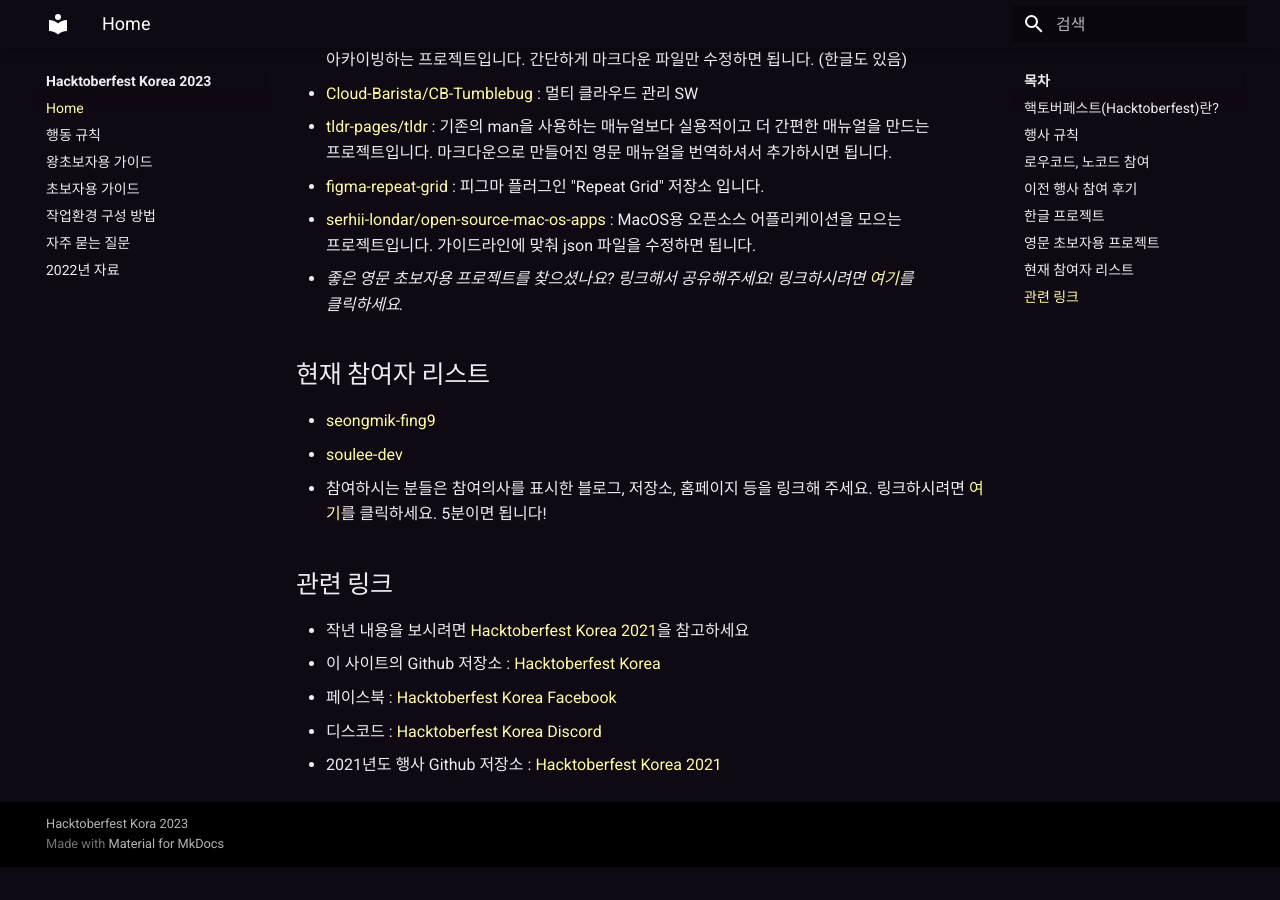
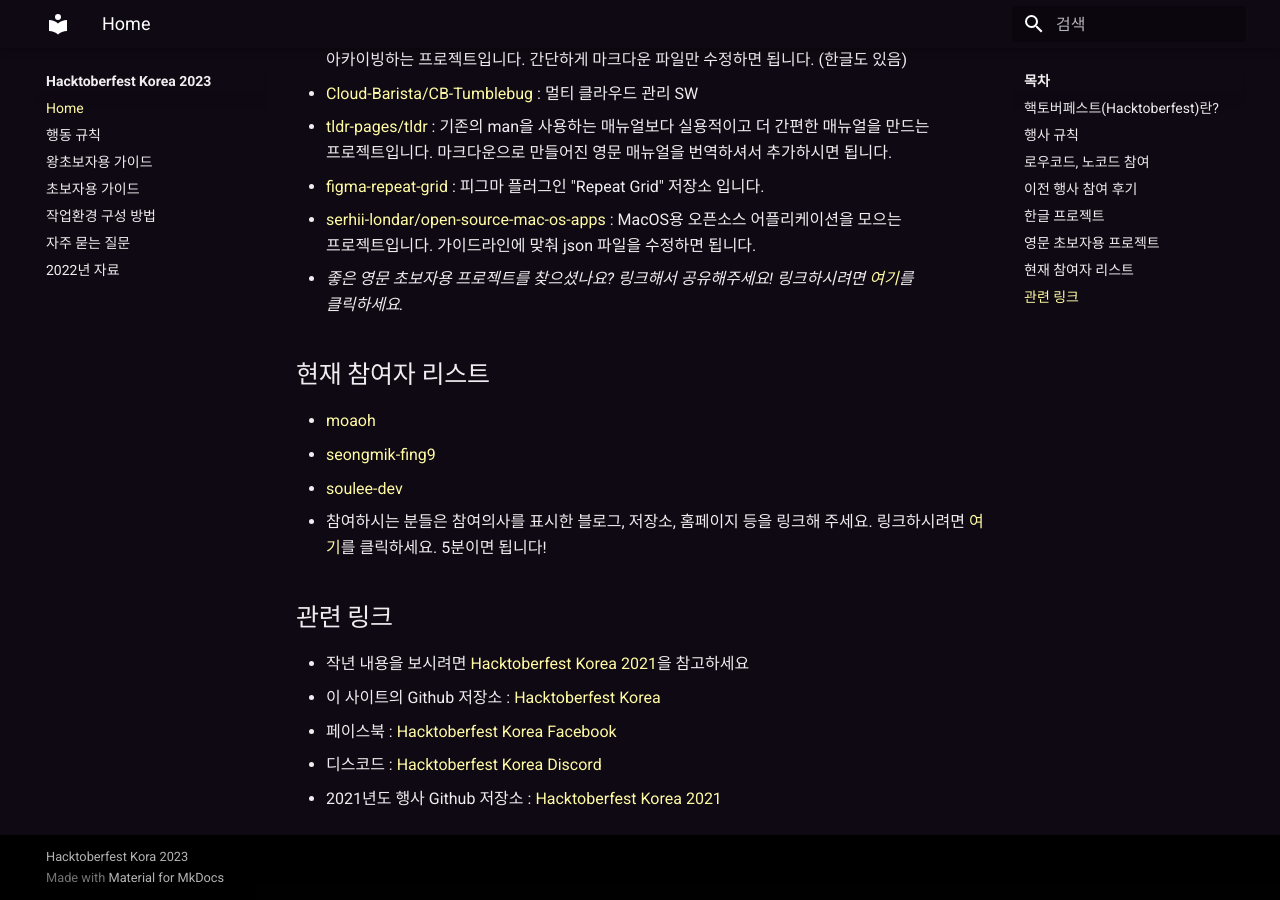
Before and after one commit to hacktoberfestkorea/hacktoberfestkorea, an MkDocs documentation site: the page built from docs/index.md, in a window 1280 px wide and 900 px high, scrolled down 3434 px. Built offline with MkDocs 1.6.1 and Material for MkDocs 9.7.7, drawn with Linux system fonts in a browser that asks for light colours; before the commit the page ends 4301 px from its top, so only the background shows below that.

```diff
--- a/docs/index.md
+++ b/docs/index.md
@@ -94,6 +94,7 @@
 
 ## 현재 참여자 리스트 {#current-participant-list}
 
+- [moaoh](https://github.com/moaoh)
 - [seongmik-fing9](https://github.com/fing9)
 - [soulee-dev](https://github.com/soulee-dev)
 - 참여하시는 분들은 참여의사를 표시한 블로그, 저장소, 홈페이지 등을 링크해 주세요. 링크하시려면 [여기](https://github.com/phg98/hacktoberfestkorea/edit/master/docs/index.md)를 클릭하세요. 5분이면 됩니다!
```
